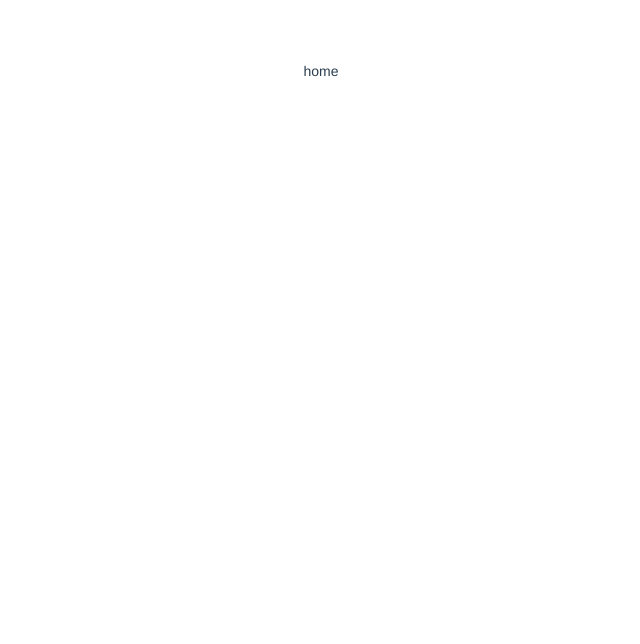
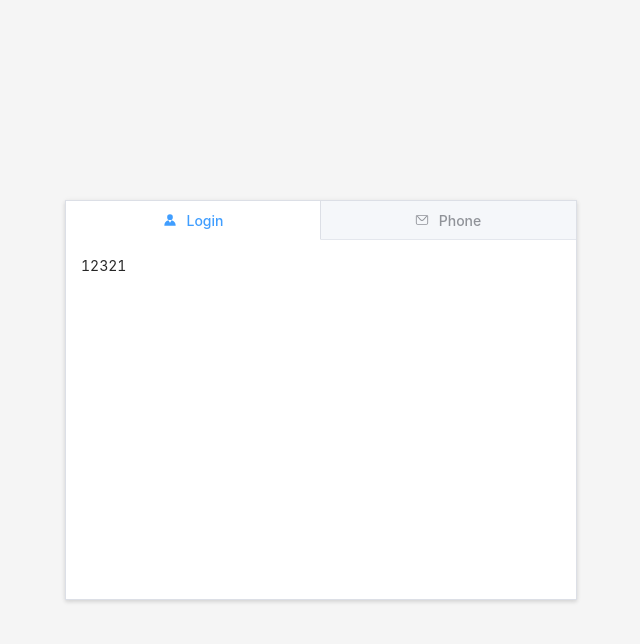
Before and after one commit to Hubbard-Liu/vue3-ts-admin, a Vue app: page /login in a window 1280 px wide. Before the commit this address had no page. Shown: the top 644 px of the page, without its empty margins (319-959 px from the left). Built offline with nearby package versions, Linux system fonts and the light colour scheme.

Commit message:
feat(views): login

```diff
--- a/babel.config.js
+++ b/babel.config.js
@@ -1,24 +1,10 @@
+/*
+ * @Author: Do not edit
+ * @Date: 2022-01-11 14:13:10
+ * @LastEditors: Liuyu
+ * @LastEditTime: 2022-01-13 15:33:29
+ * @FilePath: \vue3-ts-init\babel.config.js
+ */
 module.exports = {
-  plugins: [
-    [
-      'import',
-      {
-        libraryName: 'element-plus',
-        // 引入组件
-        customName: (name) => {
-          name = name.slice(3);
-          return `element-plus/lib/components/${name}`;
-        },
-        // 引入样式
-        customStyleName: (name) => {
-          name = name.slice(3);
-          // 如果你需要引入 [name].scss 文件，你需要用下面这行
-          // return `element-plus/lib/components/${name}/style`
-          // 引入 [name].css
-          return `element-plus/lib/components/${name}/style/css`;
-        }
-      }
-    ]
-  ],
   presets: ['@vue/cli-plugin-babel/preset']
 };
--- a/src/App.vue
+++ b/src/App.vue
@@ -2,12 +2,11 @@
  * @Author: Do not edit
  * @Date: 2022-01-11 14:13:10
  * @LastEditors: Liuyu
- * @LastEditTime: 2022-01-11 17:19:10
+ * @LastEditTime: 2022-01-13 15:48:56
  * @FilePath: \vue3-ts-init\src\App.vue
 -->
 <template>
   <div id="app">
-    home
     <router-view></router-view>
   </div>
 </template>
@@ -21,12 +20,10 @@ export default defineComponent({
 </script>
 
 <style lang="scss">
+html,
+body,
 #app {
-  font-family: Avenir, Helvetica, Arial, sans-serif;
-  -webkit-font-smoothing: antialiased;
-  -moz-osx-font-smoothing: grayscale;
-  text-align: center;
-  color: #2c3e50;
-  margin-top: 60px;
+  width: 100%;
+  height: 100%;
 }
 </style>
--- a/src/plugins/element-plus.ts
+++ b/src/plugins/element-plus.ts
@@ -2,17 +2,25 @@
  * @Author: Do not edit
  * @Date: 2022-01-11 15:16:04
  * @LastEditors: Liuyu
- * @LastEditTime: 2022-01-12 09:38:29
+ * @LastEditTime: 2022-01-13 15:44:44
  * @FilePath: \vue3-ts-init\src\plugins\element-plus.ts
  */
 import type { App } from 'vue';
-import { ElButton, ElCard, ElLoading } from 'element-plus';
+import 'element-plus/dist/index.css';
+import {
+  ElButton,
+  ElCard,
+  ElLoading,
+  ElTabs,
+  ElIcon,
+  ElTabPane
+} from 'element-plus';
 
-const components = [ElButton, ElCard];
+const components = [ElButton, ElCard, ElTabs, ElIcon, ElTabPane];
 
 export default (app: App): void => {
-  app.config.globalProperties.ElLoading = ElLoading;
   for (const component of components) {
     app.use(component);
   }
+  app.config.globalProperties.ElLoading = ElLoading;
 };
--- a/src/router/index.ts
+++ b/src/router/index.ts
@@ -2,7 +2,7 @@
  * @Author: Do not edit
  * @Date: 2022-01-11 14:52:12
  * @LastEditors: Liuyu
- * @LastEditTime: 2022-01-12 09:29:21
+ * @LastEditTime: 2022-01-13 14:32:26
  * @FilePath: \vue3-ts-init\src\router\index.ts
  */
 import { createRouter, createWebHistory } from 'vue-router';
@@ -10,9 +10,10 @@ import type { RouteRecordRaw } from 'vue-router';
 
 const routes: RouteRecordRaw[] = [
   {
-    path: '/',
+    name: 'login',
+    path: '/login',
     component: () =>
-      import(/* webpackChunkName: "home" */ '@/views/home/index.vue')
+      import(/* webpackChunkName: "login" */ '@/views/login/login.vue')
   }
 ];
 
--- a/src/views/home/home.vue
+++ b/src/views/home/home.vue
@@ -2,7 +2,7 @@
  * @Author: Do not edit
  * @Date: 2022-01-13 10:10:49
  * @LastEditors: Liuyu
- * @LastEditTime: 2022-01-13 10:10:52
+ * @LastEditTime: 2022-01-13 14:18:07
  * @FilePath: \vue3-ts-init\src\views\home\home.vue
 -->
 <template>
--- a/src/views/login/login.vue
+++ b/src/views/login/login.vue
@@ -2,18 +2,46 @@
  * @Author: Do not edit
  * @Date: 2022-01-13 10:01:16
  * @LastEditors: Liuyu
- * @LastEditTime: 2022-01-13 10:05:36
+ * @LastEditTime: 2022-01-13 16:19:08
  * @FilePath: \vue3-ts-init\src\views\login\login.vue
 -->
 <template>
-  <div class="login"></div>
+  <div class="login">
+    <div class="login-content">
+      <el-tabs class="login-card" type="border-card" stretch>
+        <el-tab-pane>
+          <template #label>
+            <span>
+              <el-icon><avatar /></el-icon>
+              <span style="margin-left: 10px">Login</span>
+            </span>
+          </template>
+          <div>12321</div>
+        </el-tab-pane>
+        <el-tab-pane>
+          <template #label>
+            <span>
+              <el-icon><Message /></el-icon>
+              <span style="margin-left: 10px">Phone</span>
+            </span>
+          </template>
+          <div>12321</div>
+        </el-tab-pane>
+      </el-tabs>
+    </div>
+  </div>
 </template>
 
 <script lang="ts">
 import { defineComponent } from 'vue';
+import { Avatar, Message } from '@element-plus/icons-vue';
 
 export default defineComponent({
   name: 'login',
+  components: {
+    Avatar,
+    Message
+  },
   setup() {
     return {};
   }
@@ -22,6 +50,22 @@ export default defineComponent({
 
 <style lang="scss">
 .login {
-  background-color: #2d3a4b;
+  height: 100vh;
+  background-color: #f5f5f5;
+  overflow: hidden;
+
+  &-content {
+    margin: 25vh auto;
+    width: 40vw;
+    background-color: #fff;
+  }
+
+  &-card {
+    height: 50vh;
+  }
+}
+
+.el-icon {
+  vertical-align: -1px;
 }
 </style>
```
